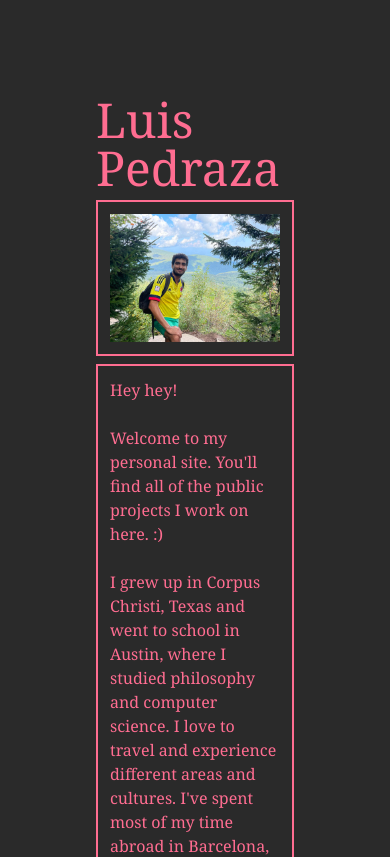
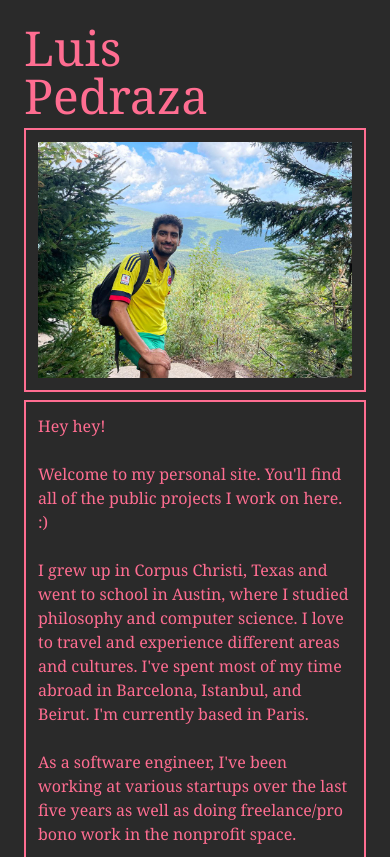
Before and after one commit to lspdrz/lspdrz, a Next.js app: page / in a window 390 px wide. Shown: the top 857 px of the page. Built offline with nearby package versions, Linux system fonts and the light colour scheme.

Commit message:
changed layout padding on mobile

```diff
--- a/components/Layout.tsx
+++ b/components/Layout.tsx
@@ -7,7 +7,7 @@ type Props = {
 };
 
 const Layout = ({ children, title = "Luis Pedraza" }: Props) => (
-  <div className="pl-24 pr-24 pt-24 md:pt-36 flex justify-center">
+  <div className="p-6 pb-12 md:p-24 md:pt-36 flex justify-center">
     <Head>
       <title>{title}</title>
       <meta charSet="utf-8" />
```
